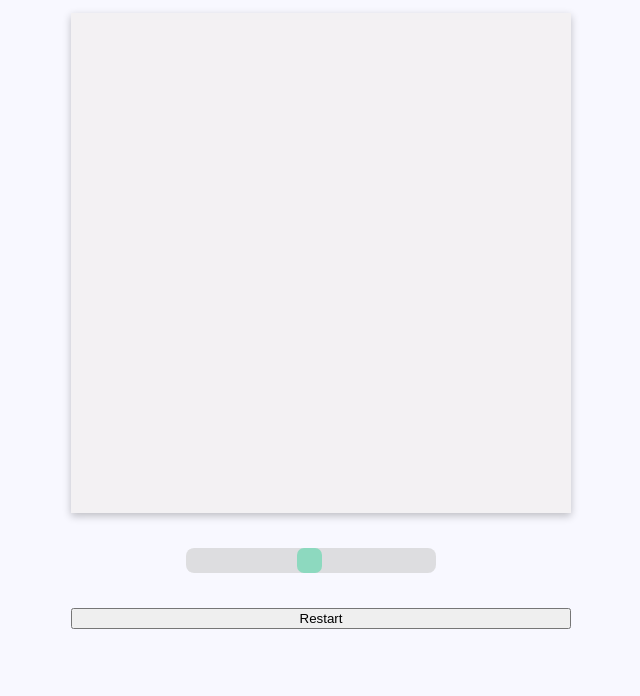
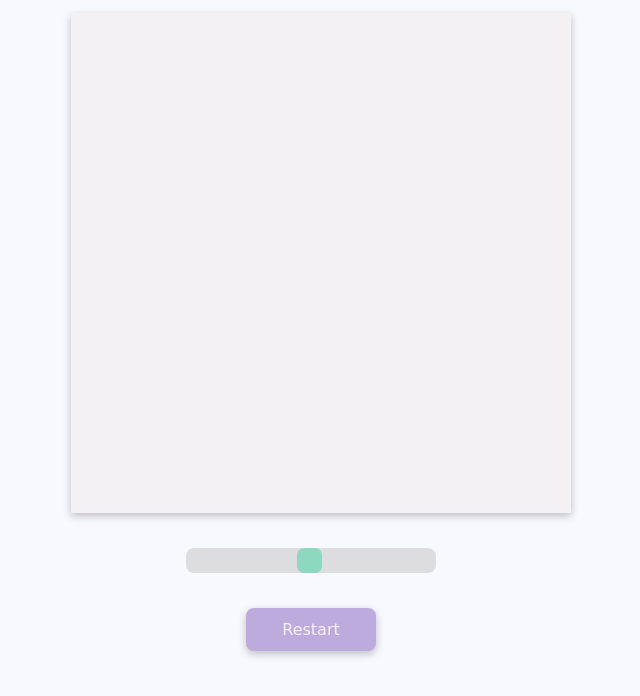
Before and after one commit to Jwilkins48/Etch-a-Sketch, a plain HTML site: page index.html in a window 1280 px wide. Shown: the part 88-784 px from the top of the page, without its empty margins (319-959 px from the left). Drawn offline with Linux system fonts and the light colour scheme; a web font is replaced by a local one.

Commit message:
added styling to slider and button

```diff
--- a/style.css
+++ b/style.css
@@ -1,3 +1,4 @@
+/* Google fonts */
 @import url('https://fonts.googleapis.com/css2?family=Fuzzy+Bubbles&family=Montserrat&family=Work+Sans&display=swap');
 
 body {
@@ -13,6 +14,7 @@ h1 {
     margin: 20px;
 }
 
+/* Sketch board  */
 #container {
     margin-top: 15px;
     display: grid;
@@ -22,6 +24,7 @@ h1 {
     box-shadow: rgba(0, 0, 0, 0.24) 0px 3px 8px;
 }
 
+/* Slider */
 .slider {
     -webkit-appearance: none;
     width: 50%;
@@ -48,3 +51,28 @@ h1 {
     cursor: pointer;
     border-radius: 7px;
 }
+
+/* Button */
+.btn {
+    width: 130px;
+    padding: 10px;
+    border-radius: 8px;
+    border: #beabdd 2px solid;
+    background-color: #beabdd;
+    font-family: 'Fuzzy Bubbles', cursive;
+    font-size: 16px;
+    margin-left: 175px;
+    color: #f5f1fd;
+    box-shadow: rgba(0, 0, 0, 0.24) 0px 3px 8px;
+    cursor: pointer;
+}
+
+.btn:hover{
+    background-color: #d4c8e7;
+    color: #4d4848;
+    transform: scale(1.05)
+}
+.btn:active{
+    transform: scale(.94)
+
+}
```
